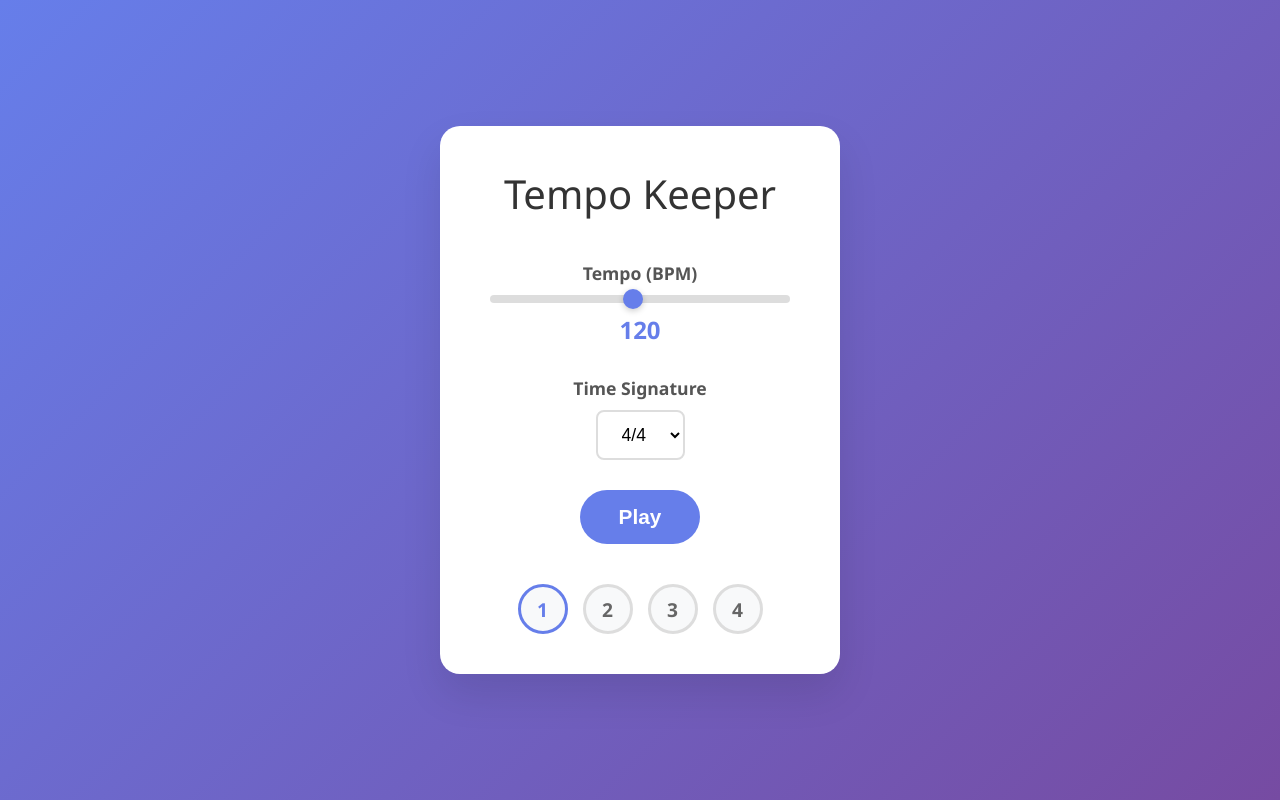
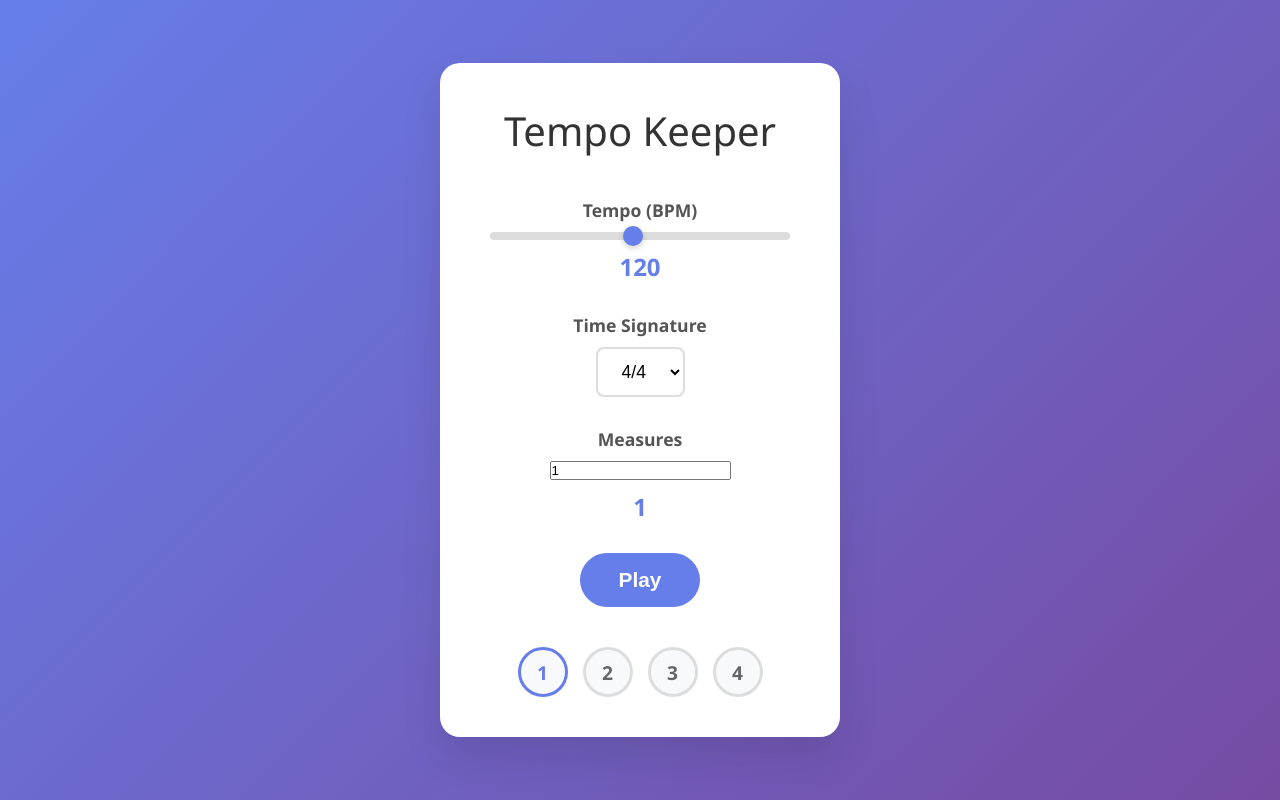
Before and after one commit to xorphitus/tempo-keeper, a React (Vite) app: page / in a window 1280 px wide. Built offline with nearby package versions, Linux system fonts and the light colour scheme; the HTML template or start-up script is replaced by a standard one.

Commit message:
measure setting

```diff
--- a/src/App.jsx
+++ b/src/App.jsx
@@ -4,8 +4,10 @@ import './App.css'
 function App() {
   const [tempo, setTempo] = useState(120)
   const [timeSignature, setTimeSignature] = useState(4)
+  const [measures, setMeasures] = useState(1)
   const [isPlaying, setIsPlaying] = useState(false)
   const [currentBeat, setCurrentBeat] = useState(0)
+  const [currentMeasure, setCurrentMeasure] = useState(1)
 
   const intervalRef = useRef(null)
   const audioContextRef = useRef(null)
@@ -39,7 +41,20 @@ function App() {
     intervalRef.current = setInterval(() => {
       setCurrentBeat(prevBeat => {
         const nextBeat = (prevBeat + 1) % timeSignature
-        playClick(prevBeat === timeSignature - 1)
+
+        // Update measure when we complete a full measure
+        if (prevBeat === timeSignature - 1) {
+          setCurrentMeasure(prevMeasure => prevMeasure + 1)
+        }
+
+        // Play sound when currentMeasure % measures == 0
+        // For measures=4: play on measures 4, 8, 12, 16...
+        // For measures=1: play on all measures (1, 2, 3, 4...)
+        const shouldPlay = currentMeasure % measures === 0
+        if (shouldPlay) {
+          playClick(prevBeat === timeSignature - 1)
+        }
+
         return nextBeat
       })
     }, beatInterval)
@@ -51,6 +66,7 @@ function App() {
       intervalRef.current = null
     }
     setCurrentBeat(0)
+    setCurrentMeasure(1)
   }
 
   const toggleMetronome = () => {
@@ -67,7 +83,14 @@ function App() {
       stopMetronome()
       startMetronome()
     }
-  }, [tempo, timeSignature])
+  }, [tempo])
+
+  useEffect(() => {
+    // Stop metronome and reset measure when time signature or measures change
+    stopMetronome()
+    setIsPlaying(false)
+    setCurrentMeasure(1)
+  }, [timeSignature, measures])
 
   useEffect(() => {
     return () => {
@@ -123,6 +146,23 @@ function App() {
         </div>
 
         <div className="control-group">
+          <label htmlFor="measures">Measures</label>
+          <input
+            type="number"
+            id="measures"
+            min="1"
+            value={measures}
+            onChange={(e) => {
+              const value = parseInt(e.target.value)
+              if (value > 0) {
+                setMeasures(value)
+              }
+            }}
+          />
+          <span className="value-display">{measures}</span>
+        </div>
+
+        <div className="control-group">
           <button
             className={`play-stop ${isPlaying ? 'playing' : ''}`}
             onClick={toggleMetronome}
```
